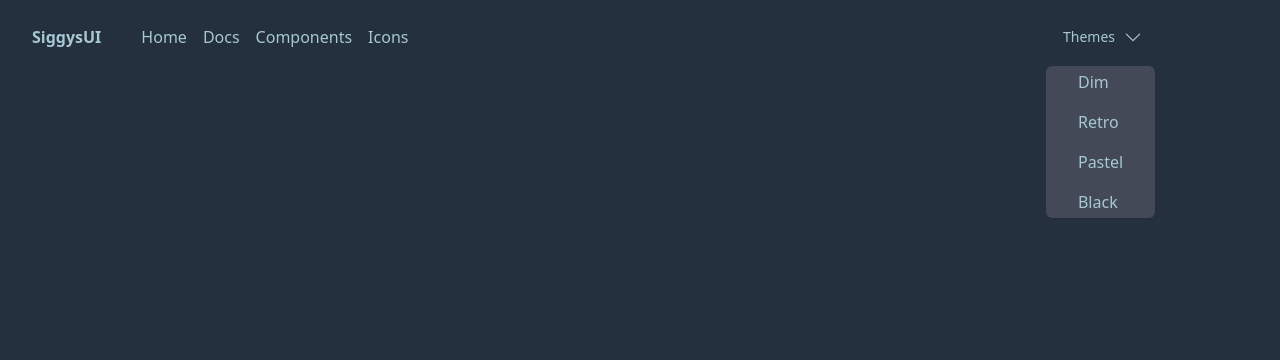
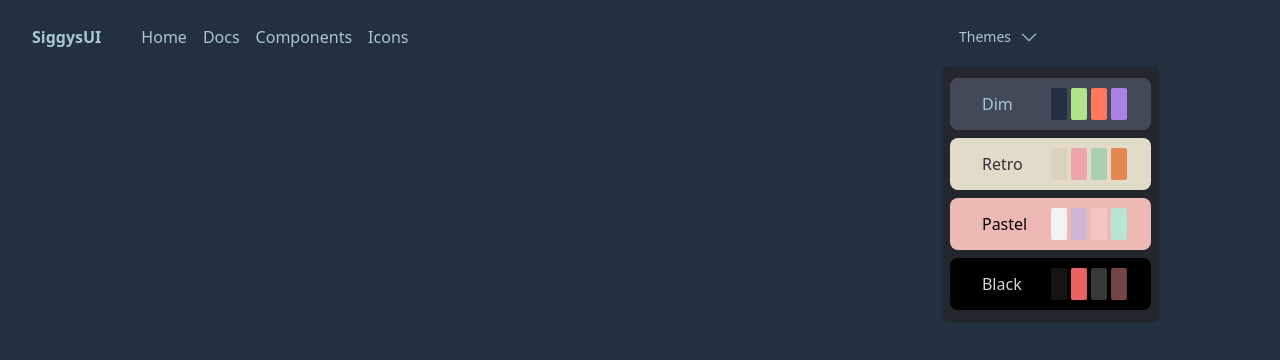
Before and after one commit to HaraldSigvartsen/SiggysUI, a SvelteKit app: page /icons in a window 1280 px wide. Both pictures are taken after a click on the button "Themes". Shown: the top 360 px of the page. Built offline with nearby package versions, Linux system fonts and the light colour scheme.

Commit message:
fix: fixed some bugs on themes, should work on all browsers

```diff
--- a/src/app.css
+++ b/src/app.css
@@ -25,7 +25,7 @@
   }
 
 
-  .Dim {
+  [data-theme="dim"] {
     --color-bg: hsl(211.58, 25.47%, 19%);
     --color-text: hsl(194, 32%, 74%);
     --color-primary: hsl(95, 63%, 72%);
@@ -45,7 +45,7 @@
   }
 
   /* Pastel theme: */
-  .Pastel {
+  [data-theme="pastel"] {
     --color-bg: hsl(210, 10%, 95%);
     --color-text: hsl(0, 0%, 0%);
     --color-primary: hsl(292, 24%, 77%);
@@ -58,7 +58,7 @@
   }
 
   /* Black theme */
-  .Black {
+  [data-theme="black"] {
     --color-bg: hsl(0, 0%, 8%);
     --color-text: hsl(0, 0%, 84%);
     --color-primary: hsl(0, 77%, 65%);
@@ -76,7 +76,7 @@
   }
 
   /* Retro theme */
-  .Retro {
+  [data-theme="retro"] {
     --color-bg: hsl(44.812, 28.95%, 80.075%);
     --color-text: hsl(322, 6%, 19%);
     --color-primary: hsl(355, 70%, 79%);
--- a/src/app.html
+++ b/src/app.html
@@ -2,6 +2,8 @@
 <html lang="en">
 	<head>
 		<meta charset="utf-8" />
+
+		<meta name="darkreader" content="false" />
 		<link rel="icon" href="%sveltekit.assets%/favicon.png" />
 		<meta name="viewport" content="width=device-width, initial-scale=1" />
 		%sveltekit.head%
--- a/src/lib/components/button/button.svelte
+++ b/src/lib/components/button/button.svelte
@@ -4,17 +4,14 @@
 	export let isLoading: boolean = false;
 	export let loadingText: string = "Loading...";
 
-	export let type: "button" | "submit" | "reset" | "link" = "button";
+	export let type: string = "button";
 
 	export let variant: "default" | "destructive" | "outline" | "ghost" | "link";
 
 	export let size: "small" | "wide" | "large" | "extra-small" | "undefined";
-
-	export let disabled: boolean = false;
-
-	$: type = type === "link" ? "a" : type;
 </script>
 
+<!-- svelte-ignore a11y-no-static-element-interactions -->
 <svelte:element
 	this={type}
 	{...$$restProps}
@@ -27,8 +24,6 @@
 	on:touchend|passive
 	on:mouseleave
 	on:touchcancel|passive
-	{type}
-	disabled={disabled || isLoading}
 	aria-busy={isLoading}
 	aria-label={isLoading ? loadingText : $$restProps["aria-label"] ?? $$restProps.title}
 	tabindex={isLoading ? -1 : undefined}
--- a/src/lib/components/navigation/mainmenu/mainMenu.svelte
+++ b/src/lib/components/navigation/mainmenu/mainMenu.svelte
@@ -26,6 +26,7 @@
 	];
 
 	let isOpen: boolean = false;
+	let isThemeExpanded: boolean = false;
 
 	function toggleMenu() {
 		isOpen = !isOpen;
@@ -36,8 +37,8 @@
 	}
 </script>
 
-<header class="w-full md:p-4">
-	<nav class=" md:flex md:w-11/12">
+<header class="sticky z-50 w-full md:relative md:p-4">
+	<nav class=" md:flex md:w-10/12">
 		<div class="hidden w-full items-center md:flex">
 			<a class="ml-4 font-bold" href="/">SiggysUI</a>
 
@@ -53,7 +54,7 @@
 		</div>
 
 		<!-- Mobile navigation -->
-		<div class="flex flex-col overflow-hidden md:hidden">
+		<div class="sticky top-0 z-50 flex flex-col overflow-hidden md:hidden">
 			<div class="flex items-center p-2 md:hidden">
 				<div class="h-fit">
 					<Hamburger {isOpen} {toggleMenu} />
--- a/src/lib/components/theme/theme.svelte
+++ b/src/lib/components/theme/theme.svelte
@@ -4,8 +4,8 @@
 	import Arrow from "../icons/arrow.svelte";
 	import Button from "../button/button.svelte";
 
-	let themes = ["Dim", "Retro", "Pastel", "Black"];
-	let selectedTheme: string = "Dim";
+	let themes = ["dim", "retro", "pastel", "black"];
+	let selectedTheme: string = "dim";
 	let isExpanded = false;
 
 	function clickHandler() {
@@ -21,11 +21,10 @@
 	});
 
 	function applyTheme(theme: string) {
-		document.documentElement.classList.remove(selectedTheme);
-		document.documentElement.classList.add(theme);
-		localStorage.setItem("theme", theme);
 		selectedTheme = theme;
 		isExpanded = false;
+		document.documentElement.setAttribute("data-theme", theme);
+		localStorage.setItem("theme", theme);
 	}
 </script>
 
@@ -42,18 +41,28 @@
 	>
 
 	{#if isExpanded}
-		<ul class="fixed z-50 mt-2 flex min-w-min flex-col gap-y-2 rounded-md bg-base-100 shadow-sm" transition:slide>
-			{#each themes as theme, idx}
+		<ul
+			class="fixed z-50 mt-2 flex flex-col gap-y-2 rounded-md bg-neutral px-2 py-3 shadow-sm md:min-w-48"
+			transition:slide
+		>
+			{#each themes as theme}
 				<li
 					data-theme={theme}
-					class={`w-full  hover:bg-neutral ${idx === 0 ? "rounded-t-md" : ""} ${idx === themes.length - 1 ? "rounded-b-md" : ""}`}
+					class={`w-full rounded-lg bg-base-100 px-6 py-1.5  text-textColor hover:bg-base-200`}
 				>
 					<button
 						data-theme={theme}
-						class="my-auto flex flex-row items-center gap-x-4 px-8 py-1"
+						class="my-auto flex w-full flex-row items-center gap-x-4 py-1"
 						on:click={() => applyTheme(theme)}
+						style="justify-content: space-between;"
 					>
-						<span class="w-1/2">{theme}</span>
+						<span class="w-1/2 px-2 text-left">{theme.charAt(0).toUpperCase() + theme.slice(1)}</span>
+						<ul class="ml-auto flex gap-x-1">
+							<li class="h-8 w-4 rounded-sm bg-bgColor px-2"></li>
+							<li class="h-8 w-4 rounded-sm bg-primary px-2"></li>
+							<li class="h-8 w-4 rounded-sm bg-secondary px-2"></li>
+							<li class="h-8 w-4 rounded-sm bg-accent px-2"></li>
+						</ul>
 					</button>
 				</li>
 			{/each}
--- a/src/lib/components/waves/waves.svelte
+++ b/src/lib/components/waves/waves.svelte
@@ -84,8 +84,8 @@
 	});
 </script>
 
-<div class={cn("flex h-screen flex-col items-center justify-center")}>
-	<canvas class="absolute inset-0 top-20 z-0" bind:this={canvasRef} id="canvas"></canvas>
+<div class={cn("flex flex-col items-center justify-center")}>
+	<canvas class="absolute inset-0 top-0 z-0" bind:this={canvasRef} id="canvas"></canvas>
 	<div class={cn("relative z-10")} {...$$props}>
 		<slot />
 	</div>
@@ -95,4 +95,12 @@
 	#canvas {
 		background-color: transparent;
 	}
+	/* Blur support for safari */
+	@supports (-webkit-backdrop-filter: blur(10px)) {
+		#canvas {
+			-webkit-backdrop-filter: blur(10px);
+			backdrop-filter: blur(40px);
+			filter: blur(10px);
+		}
+	}
 </style>
--- a/src/routes/+layout.svelte
+++ b/src/routes/+layout.svelte
@@ -3,7 +3,7 @@
 	import MainMenu from "$lib/components/navigation/mainmenu/mainMenu.svelte";
 </script>
 
-<div class="flex min-h-screen flex-col bg-bgColor text-textColor">
+<div class="flex h-screen w-screen flex-col overflow-hidden bg-bgColor text-textColor">
 	<MainMenu />
-	<main><slot /></main>
+	<main class="h-screen"><slot /></main>
 </div>
--- a/src/routes/+page.svelte
+++ b/src/routes/+page.svelte
@@ -3,26 +3,16 @@
 	import Waves from "$lib/components/waves/waves.svelte";
 </script>
 
-<!-- <div class="flex h-screen w-screen flex-col items-center justify-center">
-	<div class="flex h-1/4 flex-col items-center justify-center gap-y-4">
-		<h1 class="md:text-7xl">SiggysUI</h1>
-		<h2>An open source design system for building modern websites and applications.</h2>
-	</div>
-
-	<div class="h-1/4 items-center">
-		<Button size="wide" variant="default" type="link" href="/docs" text="Get started"></Button>
-	</div>
-</div> -->
-<div class="z-0 overflow-y-hidden">
+<div class="z-0 w-full overflow-y-hidden">
 	<Waves animationId={10}>
-		<div class="z-0 flex h-screen w-screen flex-col items-center justify-center">
+		<div class="z-0 flex h-screen flex-col items-center justify-center overflow-y-hidden">
 			<div class="flex h-1/4 flex-col items-center justify-center gap-y-4">
-				<h1 class="md:text-7xl">SiggysUI</h1>
-				<h2>An open source design system for building modern websites and applications.</h2>
+				<h1 class="text-5xl md:text-7xl">SiggysUI</h1>
+				<h2 class="text-center">An open source design system for building modern websites and applications.</h2>
 			</div>
 
 			<div class="h-1/4 items-center">
-				<Button size="wide" variant="default" type="link" href="/docs" text="Get started"></Button>
+				<Button size="wide" variant="default" type="a" href="/docs" text="Get started"></Button>
 			</div>
 		</div>
 	</Waves>
```
